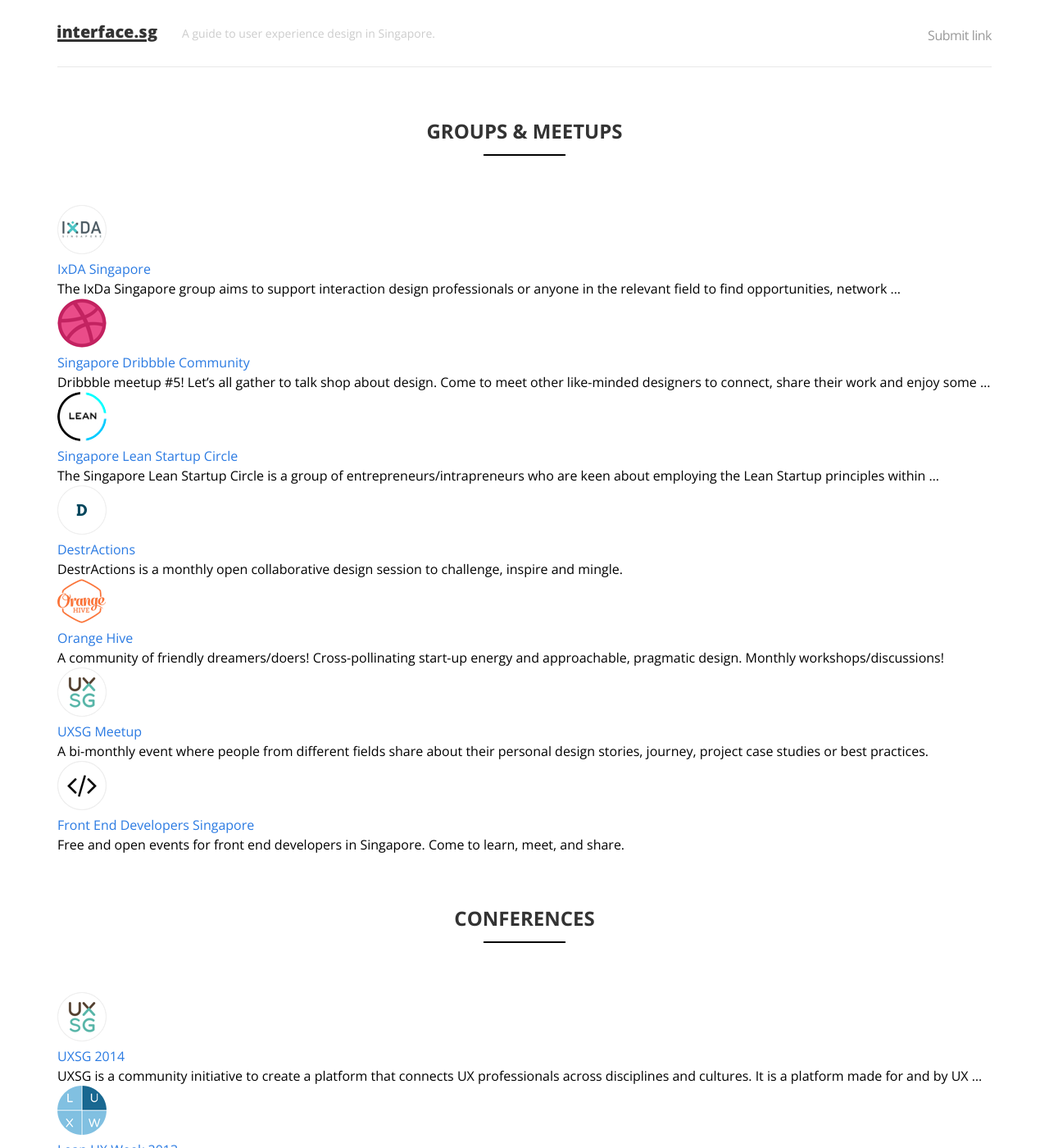
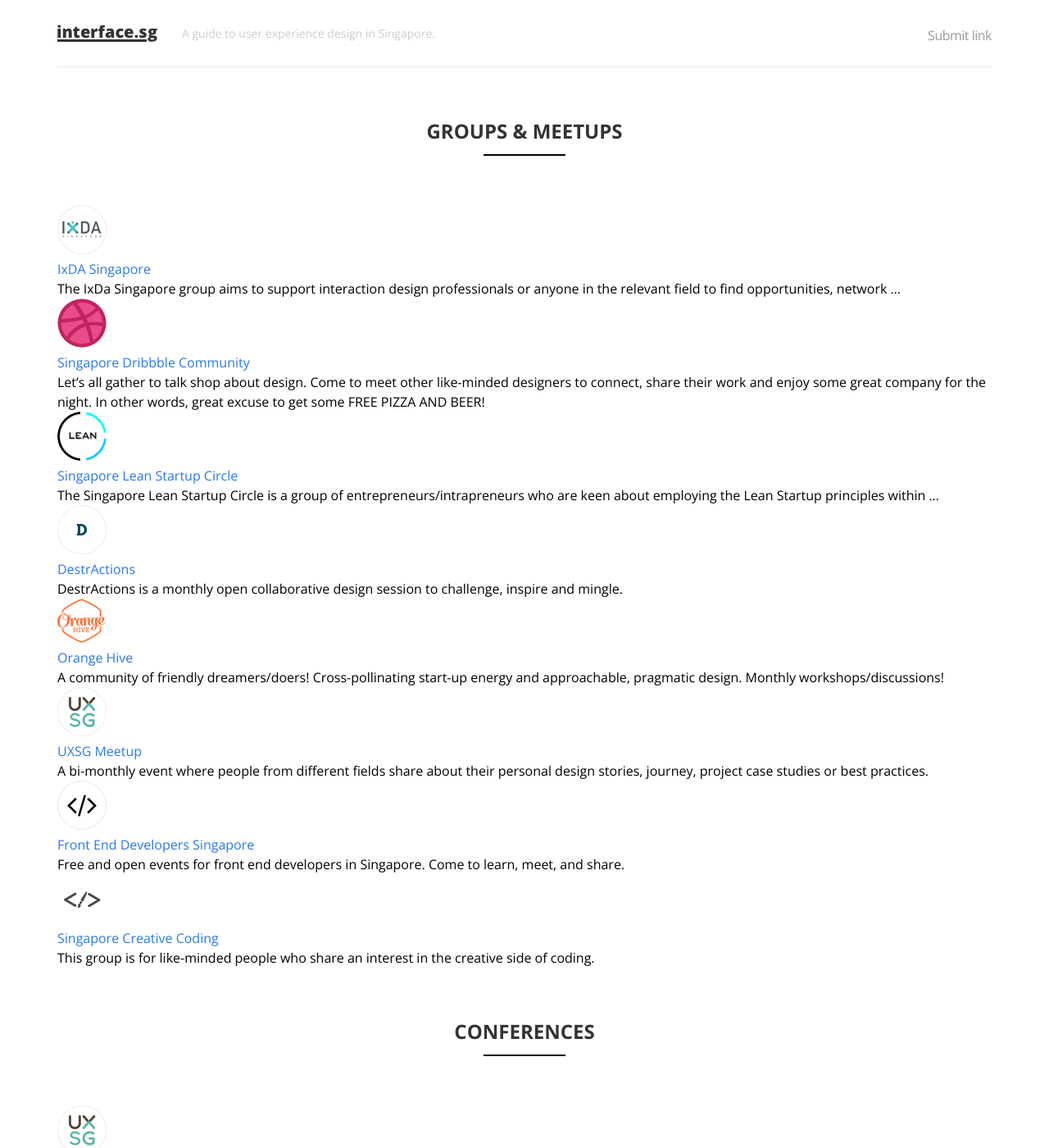
Before and after one commit to interfacesg/interfacesg.github.io, a Jekyll site: the page built from _posts/2014-09-17-welcome-to-jekyll.markdown, in a window 1280 px wide and 1400 px high. Shown: the whole window at 82% size. Built offline with Jekyll 4.4.1, drawn with Linux system fonts in a browser that asks for light colours; some web fonts are replaced; some of the changed text lies outside the part shown.

Commit message:
update broken links

```diff
--- a/_posts/2014-09-17-welcome-to-jekyll.markdown
+++ b/_posts/2014-09-17-welcome-to-jekyll.markdown
@@ -11,9 +11,9 @@ date:   2014-09-17 13:09:39
 	The IxDa Singapore group aims to support interaction design professionals or anyone in the relevant field to find opportunities, network ...
 
 - [![Dribbble Meetup Singapore](/img/logo-dribbble.png)<br/>
-	Singapore Dribbble Community](http://www.meetup.com/dribbble/Singapore-SG)
+	Singapore Dribbble Community](https://www.facebook.com/groups/dribbble.sg/)
 
-	Dribbble meetup #5! Let's all gather to talk shop about design. Come to meet other like-minded designers to connect, share their work and enjoy some ...
+	Let's all gather to talk shop about design. Come to meet other like-minded designers to connect, share their work and enjoy some great company for the night. In other words, great excuse to get some FREE PIZZA AND BEER!
 
 - [![Learn Startup Singapore](/img/logo-sglean.png)<br/>
 	Singapore Lean Startup Circle](http://www.meetup.com/Singapore-Lean-Startup-Circle)
@@ -39,6 +39,11 @@ date:   2014-09-17 13:09:39
 	Front End Developers Singapore](http://feds.strikingly.com/)
 
 	 Free and open events for front end developers in Singapore. Come to learn, meet, and share.
+
+- [![Singapore Creative Coding](/img/logo-creativecoding.png)<br/>
+	Singapore Creative Coding](http://www.meetup.com/Singapore-Creative-Coding-Meetup/)
+
+	This group is for like-minded people who share an interest in the creative side of coding.
 
 ## Conferences
 - [![UXSG 2014](/img/logo-uxsg.png)<br/>
@@ -103,3 +108,8 @@ date:   2014-09-17 13:09:39
 	Design Singapore](http://www.designsingapore.org/Home.aspx)
 
 	The Master Class for Designers Series is an initiative of the Design Thinking and Innovation Academy (DTIA). The purpose of this series is to address ...
+
+- [![General Assembly User Experience Design](/img/logo-ga.png)<br/>
+	General Assembly User Experience Design](https://generalassemb.ly/education?where=singapore&topic=4)
+
+	Learn Technology, Design, And Business Skills From Industry Professionals In Our Global Community.
```
Also changed, not shown: img/logo-creativecoding.png (added), img/logo-ga.png (added).
